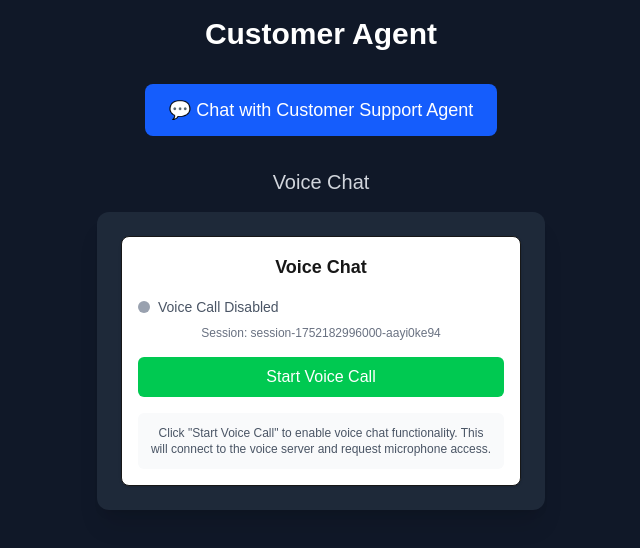
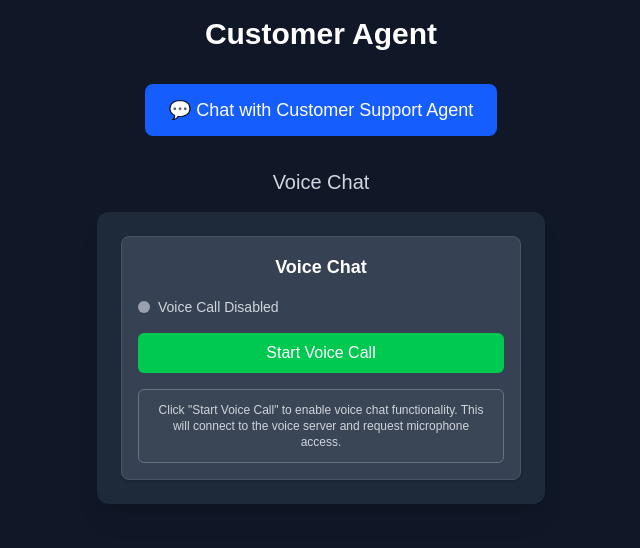
Before and after one commit to ecarmona235/customer-support-agent-aven, a Next.js app: page / in a window 1280 px wide. Shown: the top 548 px of the page, without its empty margins (319-959 px from the left). Built offline with nearby package versions, Linux system fonts and the light colour scheme.

Commit message:
edited styling and corrected an error on voice chat component

```diff
--- a/server.js
+++ b/server.js
@@ -59,6 +59,11 @@ app.prepare().then(() => {
         console.log(`Received message from ${sessionId}:`, message.type);
 
         switch (message.type) {
+          case 'session_init':
+            // Handle session initialization
+            await handleSessionInit(sessionId, message);
+            break;
+
           case 'audio_data':
             // Handle incoming audio data
             await handleAudioData(sessionId, message.data);
@@ -185,5 +190,29 @@ async function handleStopStreaming(sessionId) {
   }
 }
 
+// Session initialization handler
+async function handleSessionInit(sessionId, message) {
+  const ws = connections.get(sessionId);
+  if (!ws) return;
+
+  try {
+    console.log(`Session initialized: ${sessionId}`);
+
+    // Send connection established confirmation
+    ws.send(JSON.stringify({
+      type: 'connection_established',
+      sessionId,
+      timestamp: Date.now()
+    }));
+  } catch (error) {
+    console.error('Error initializing session:', error);
+    ws.send(JSON.stringify({
+      type: 'error',
+      error: 'Failed to initialize session',
+      timestamp: Date.now()
+    }));
+  }
+}
+
 // Export for potential use in other modules
 module.exports = { connections };
--- a/src/components/VoiceChat.tsx
+++ b/src/components/VoiceChat.tsx
@@ -217,8 +217,8 @@ export default function VoiceChat({ sessionId, onError }: VoiceChatProps) {
   };
 
   return (
-    <div className="p-4 border rounded-lg bg-white shadow-sm">
-      <h3 className="text-lg font-semibold mb-4">Voice Chat</h3>
+    <div className="p-4 border border-gray-600 rounded-lg bg-gray-700 shadow-sm">
+      <h3 className="text-lg font-semibold mb-4 text-white">Voice Chat</h3>
 
       {/* Connection Status */}
       <div className="mb-4">
@@ -228,20 +228,16 @@ export default function VoiceChat({ sessionId, onError }: VoiceChatProps) {
               !isVoiceEnabled ? 'bg-gray-400' : isConnected ? 'bg-green-500' : 'bg-red-500'
             }`}
           />
-          <span className="text-sm text-gray-600">
+          <span className="text-sm text-gray-300">
             {!isVoiceEnabled ? 'Voice Call Disabled' : getConnectionStatusText()}
           </span>
         </div>
-
-        {sessionId && (
-          <p className="text-xs text-gray-500">Session: {sessionId}</p>
-        )}
       </div>
 
       {/* Error Display */}
       {error && (
-        <div className="mb-4 p-3 bg-red-50 border border-red-200 rounded-md">
-          <p className="text-sm text-red-600">{error}</p>
+        <div className="mb-4 p-3 bg-red-900/20 border border-red-500 rounded-md">
+          <p className="text-sm text-red-400">{error}</p>
         </div>
       )}
 
@@ -281,24 +277,24 @@ export default function VoiceChat({ sessionId, onError }: VoiceChatProps) {
 
         {/* Recording Indicator */}
         {isRecording && (
-          <div className="flex items-center justify-center gap-2 p-2 bg-red-50 border border-red-200 rounded-md">
-            <div className="w-2 h-2 bg-red-500 rounded-full animate-pulse" />
-            <span className="text-sm text-red-600">Recording...</span>
+          <div className="flex items-center justify-center gap-2 p-2 bg-red-900/20 border border-red-500 rounded-md">
+            <div className="w-2 h-2 bg-red-400 rounded-full animate-pulse" />
+            <span className="text-sm text-red-400">Recording...</span>
           </div>
         )}
 
         {/* Streaming Status */}
         {isStreaming && !isRecording && (
-          <div className="flex items-center justify-center gap-2 p-2 bg-blue-50 border border-blue-200 rounded-md">
-            <div className="w-2 h-2 bg-blue-500 rounded-full animate-pulse" />
-            <span className="text-sm text-blue-600">Starting voice chat...</span>
+          <div className="flex items-center justify-center gap-2 p-2 bg-blue-900/20 border border-blue-500 rounded-md">
+            <div className="w-2 h-2 bg-blue-400 rounded-full animate-pulse" />
+            <span className="text-sm text-blue-400">Starting voice chat...</span>
           </div>
         )}
       </div>
 
       {/* Instructions */}
-      <div className="mt-4 p-3 bg-gray-50 rounded-md">
-        <p className="text-xs text-gray-600">
+      <div className="mt-4 p-3 bg-gray-600/20 border border-gray-500 rounded-md">
+        <p className="text-xs text-gray-300">
           {!isVoiceEnabled
             ? 'Click "Start Voice Call" to enable voice chat functionality. This will connect to the voice server and request microphone access.'
             : 'Click "Start Voice Chat" to begin speaking. Your voice will be sent to the AI assistant in real-time.'
```
Also changed, not shown: 2 other files (tests, documents, lock files or other folders).
